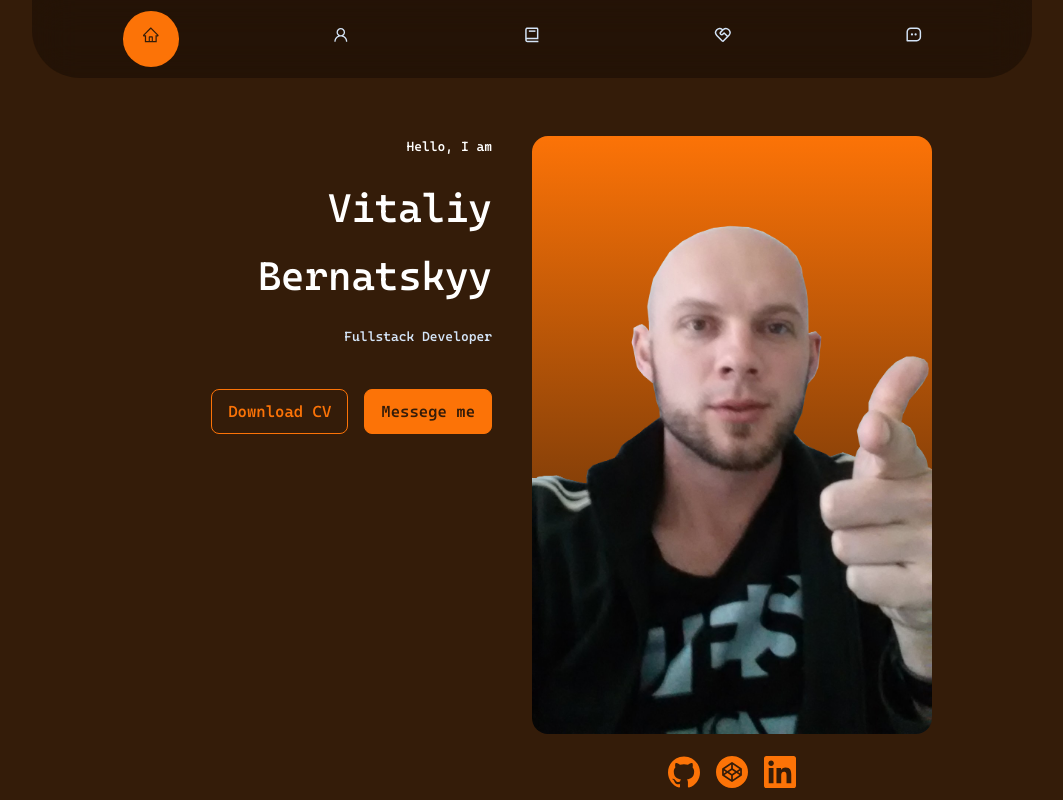
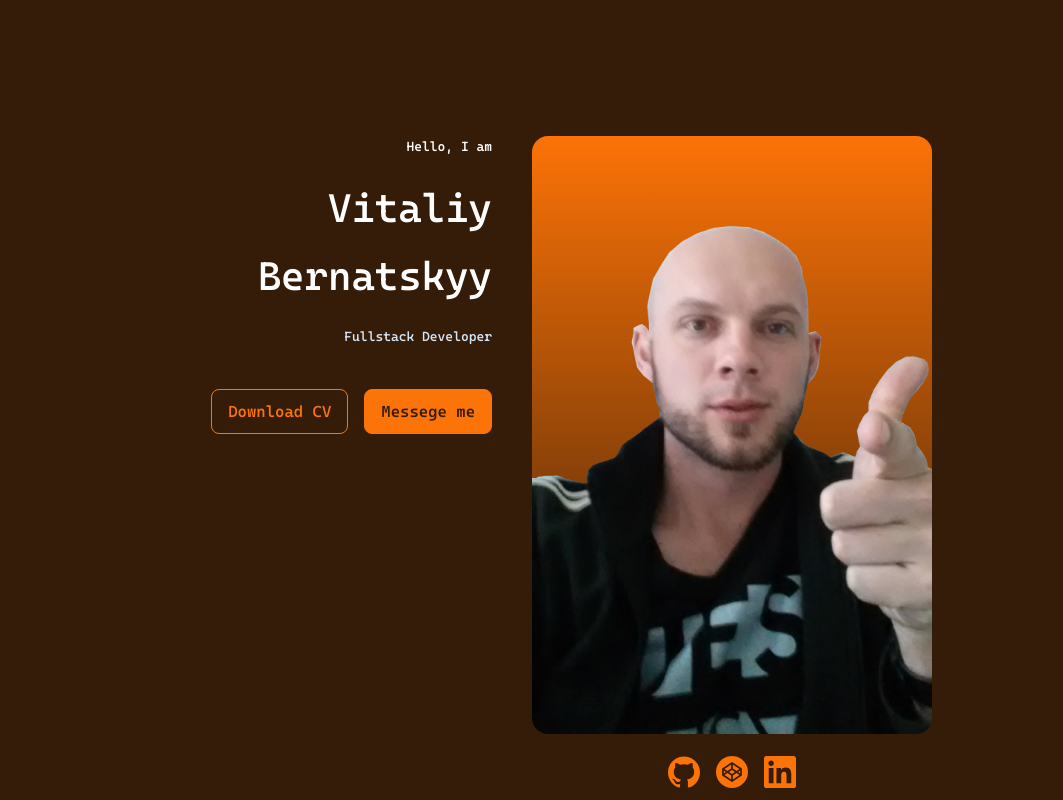
Before and after one commit to vyber7/portfolio, a React (Create React App) app: page / in a window 1280 px wide. Shown: the top 800 px of the page, without its empty margins (108-1171 px from the left). Built offline with nearby package versions, Linux system fonts and the light colour scheme.

Commit message:
Navbar disappears and appears on scroll
Navbar has different position and text appears depending on screen size

```diff
--- a/src/components/about.jsx
+++ b/src/components/about.jsx
@@ -1,5 +1,6 @@
 import "../styles/about.css";
 import ME from "../assets/about_me.jpg";
+import { Link } from "react-scroll";
 
 function About() {
   return (
@@ -27,9 +28,9 @@ function About() {
               hard worker and I am always looking for ways to improve my skills.
             </p>
           </p>
-          <a href="#contact" className="btn btn-primary">
+          <Link to="contact" className="btn btn-primary">
             Let's Talk
-          </a>
+          </Link>
         </div>
       </div>
     </section>
--- a/src/components/nav.jsx
+++ b/src/components/nav.jsx
@@ -9,6 +9,25 @@ import { useState } from "react";
 
 function Nav() {
   const [active, setActive] = useState("#header");
+
+  // Hide navbar on scroll down and show on scroll up
+  // Only works on desktop
+  let screenWidth = window.innerWidth;
+  console.log(screenWidth);
+  if (screenWidth > 1024) {
+    let prevScrollPos = window.pageYOffset;
+
+    window.onscroll = function () {
+      let currentScrollPos = window.pageYOffset;
+      if (prevScrollPos > currentScrollPos) {
+        document.querySelector("nav").classList.remove("hidden");
+      } else {
+        document.querySelector("nav").classList.add("hidden");
+      }
+      prevScrollPos = currentScrollPos;
+    };
+  }
+
   return (
     <nav className="container">
       <Link
@@ -16,35 +35,35 @@ function Nav() {
         onClick={() => setActive("#header")}
         className={active === "#header" ? "active" : ""}
       >
-        <AiOutlineHome />
+        <AiOutlineHome /> <span>Home</span>
       </Link>
       <Link
         to="about"
         onClick={() => setActive("#about")}
         className={active === "#about" ? "active" : ""}
       >
-        <AiOutlineUser />
+        <AiOutlineUser /> <span>About</span>
       </Link>
       <Link
         to="experience"
         onClick={() => setActive("#experience")}
         className={active === "#experience" ? "active" : ""}
       >
-        <BiBook />
+        <BiBook /> <span>Experience</span>
       </Link>
       <Link
         to="projects"
         onClick={() => setActive("#projects")}
         className={active === "#projects" ? "active" : ""}
       >
-        <RiServiceLine />
+        <RiServiceLine /> <span>Projects</span>
       </Link>
       <Link
         to="contact"
         onClick={() => setActive("#contact")}
         className={active === "#contact" ? "active" : ""}
       >
-        <BiMessageSquareDots />
+        <BiMessageSquareDots /> <span>Contact</span>
       </Link>
     </nav>
   );
--- a/src/styles/nav.css
+++ b/src/styles/nav.css
@@ -14,6 +14,11 @@ nav {
   border-radius: 0 0 3rem 3rem;
   backdrop-filter: blur(20px);
   z-index: 100;
+  transition: var(--transition);
+}
+
+nav.hidden {
+  top: -110px;
 }
 
 nav a {
@@ -23,7 +28,6 @@ nav a {
   font-size: 1.1rem;
   border-radius: 50%;
   color: var(--color-light);
-  width: 3.5rem;
 }
 
 nav a:hover {
@@ -34,6 +38,11 @@ nav a.active {
   background: var(--color-primary);
   color: var(--color-bg);
 }
+
+nav a svg {
+  display: none;
+}
+
 /*======================== MEDIA QUERIES (MEDIUM DEVICES) ====================*/
 @media screen and (max-width: 1024px) {
   nav {
@@ -62,6 +71,19 @@ nav a.active {
   nav a.active {
     background: var(--color-primary);
     color: var(--color-bg);
+  }
+
+  nav a svg {
+    display: block;
+    margin: 0 auto;
+  }
+
+  nav a span {
+    display: none;
+  }
+
+  nav.hidden {
+    top: auto;
   }
 }
 
```
